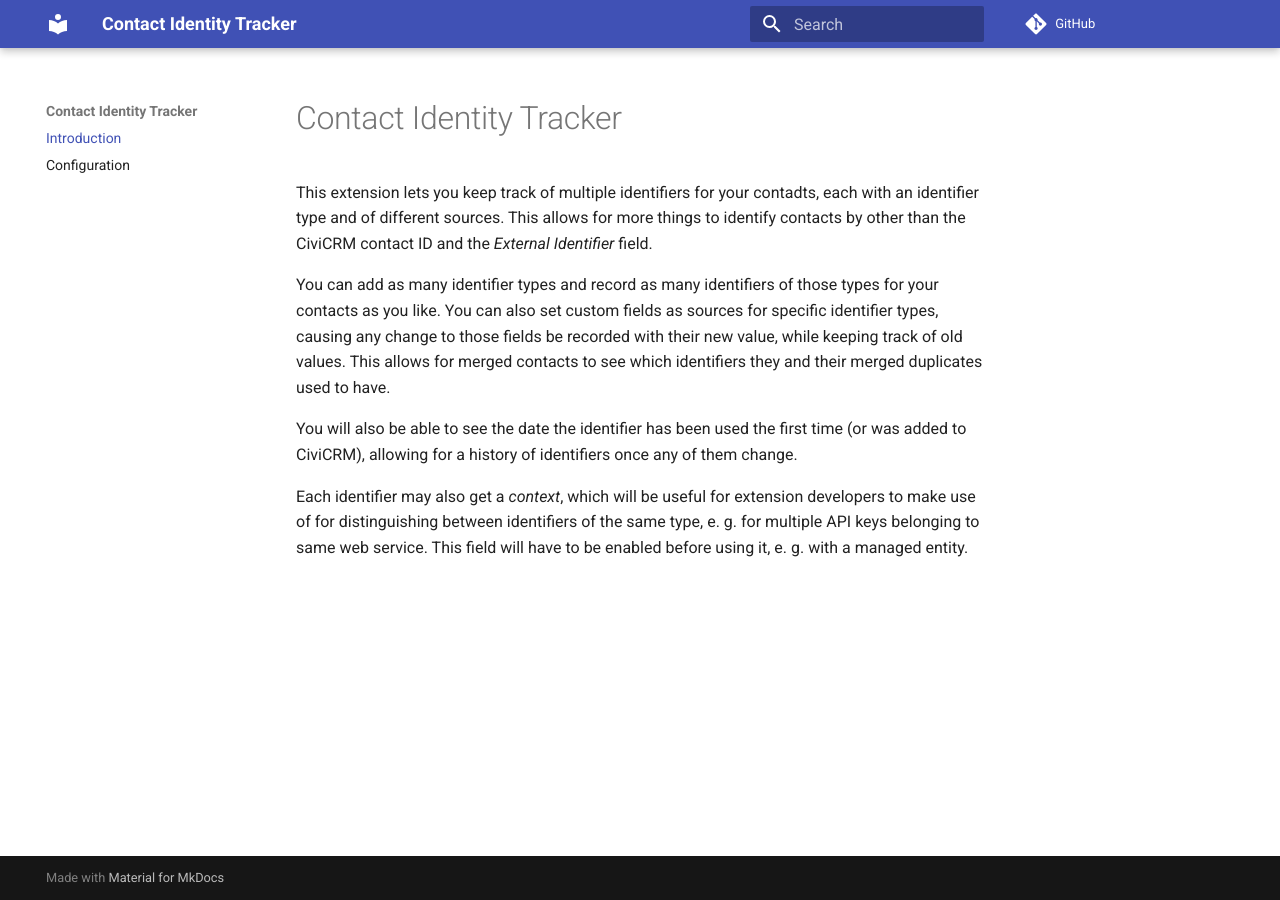
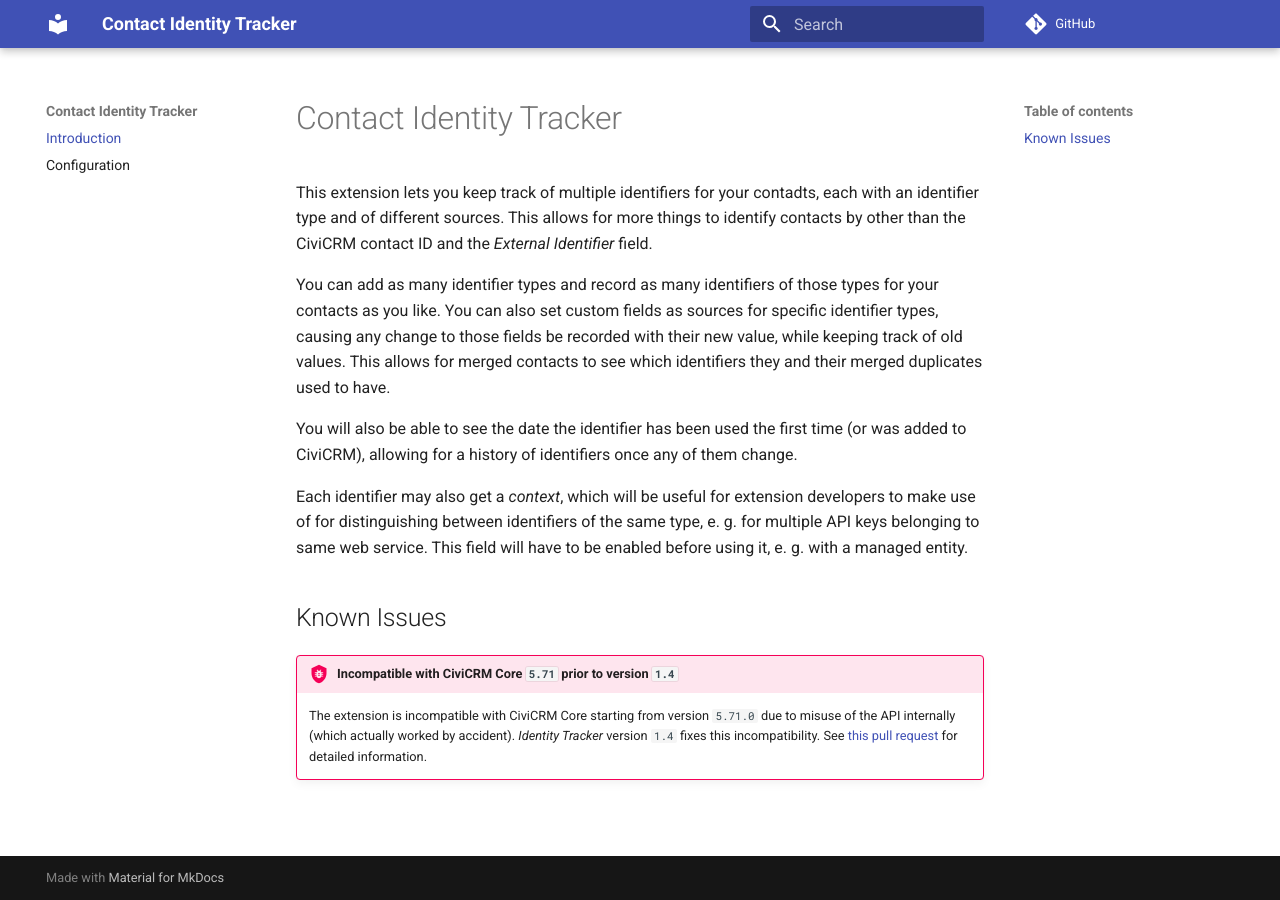
Before and after one commit to systopia/de.systopia.identitytracker, an MkDocs documentation site: the page built from docs/index.md, in a window 1280 px wide. Built offline with MkDocs 1.6.1 and Material for MkDocs 9.7.7, drawn with Linux system fonts in a browser that asks for light colours; comment, search, counter and statistics services are not loaded.

Commit message:
Add warnings about incompatibility with CiviCRM 5.71 prior to version 1.4.x

```diff
--- a/docs/index.md
+++ b/docs/index.md
@@ -19,3 +19,13 @@ Each identifier may also get a *context*, which will be useful for extension
 developers to make use of for distinguishing between identifiers of the same
 type, e.&nbsp;g. for multiple API keys belonging to same web service. This field
 will have to be enabled before using it, e.&nbsp;g. with a managed entity.
+
+## Known Issues
+
+!!! bug "Incompatible with CiviCRM Core `5.71` prior to version `1.4`"
+
+    The extension is incompatible with CiviCRM Core starting from version
+    `5.71.0` due to misuse of the API internally (which actually worked by
+    accident). *Identity Tracker* version `1.4` fixes this incompatibility.
+    See [this pull request](https://github.com/systopia/de.systopia.identitytracker/pull/24)
+    for detailed information.
```
Also changed, not shown: README.md (+7 -0 lines).
